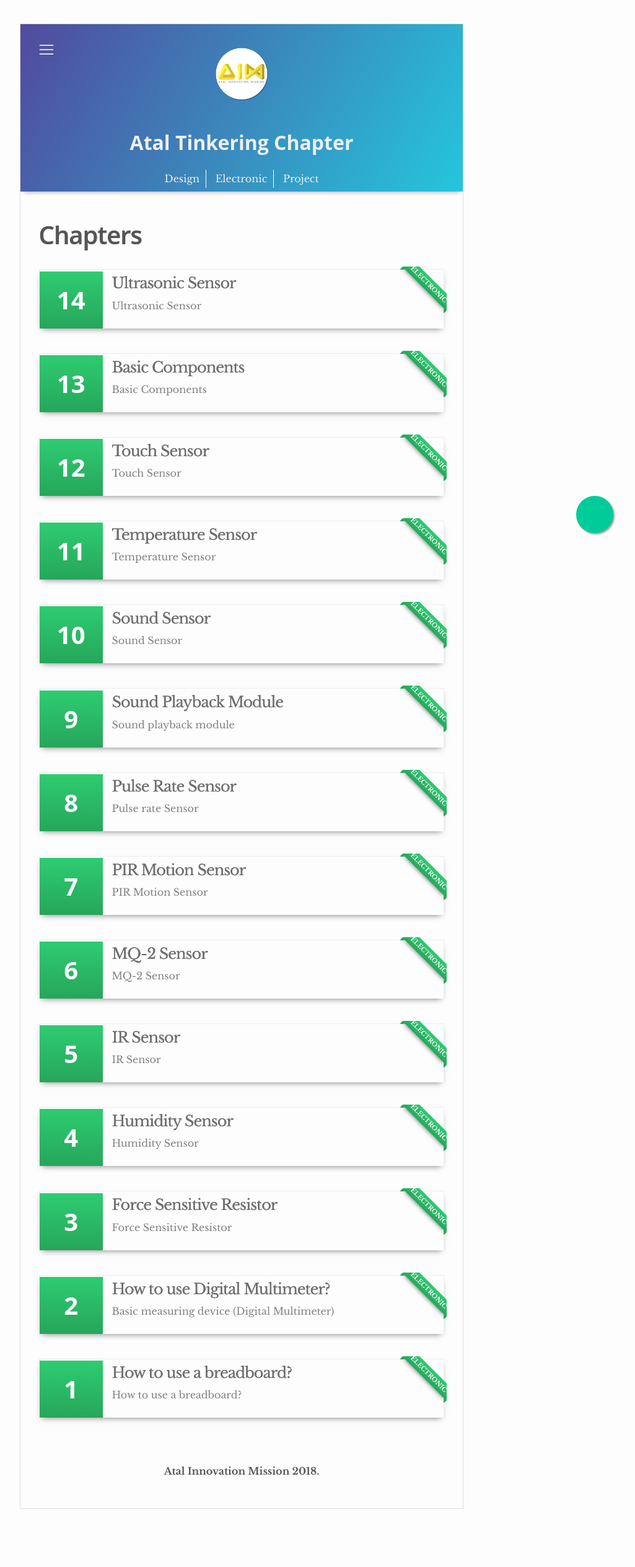
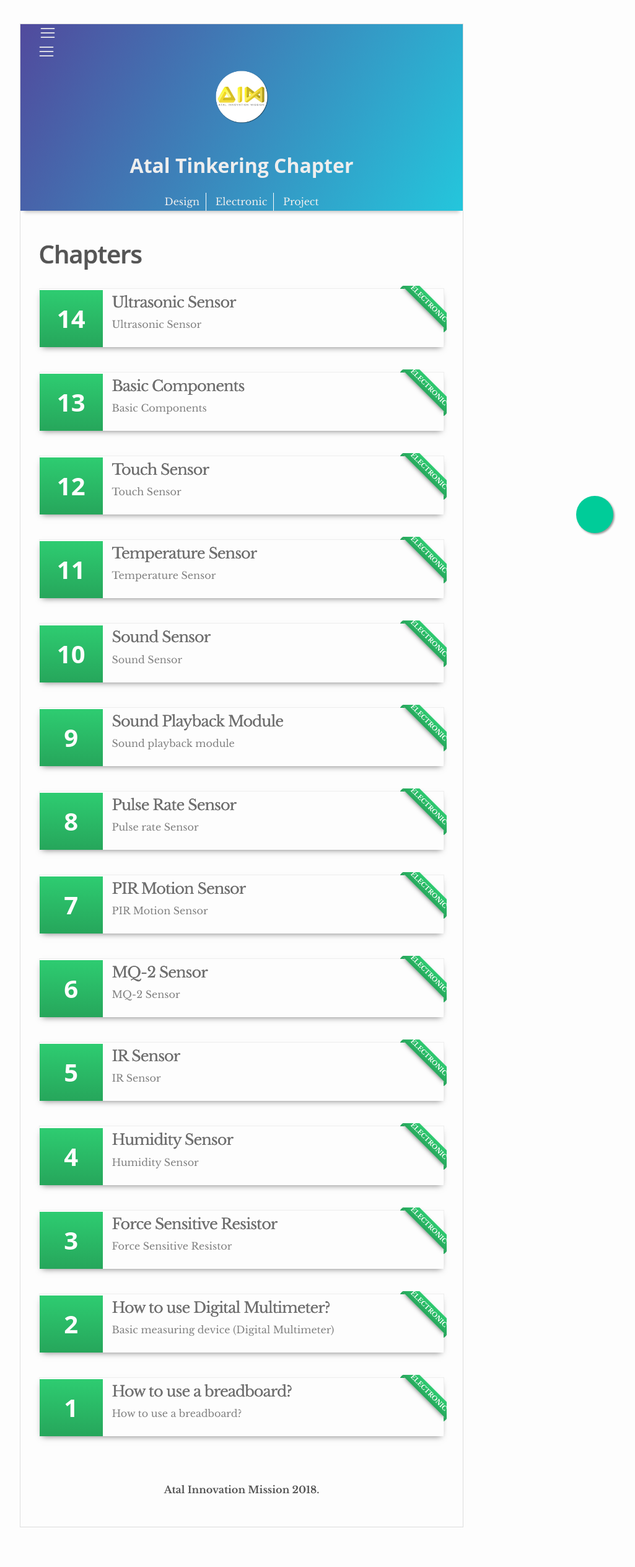
Before and after one commit to yugn27/atel, a Jekyll site: the page built from index.html, in a window 1280 px wide. Shown: the whole page at 62% size, without its empty margins (250-1275 px from the left). Built offline with Jekyll 4.4.1, drawn with Linux system fonts in a browser that asks for light colours; before the commit the page ends 2498 px from its top, so only the background shows below that.

Commit message:
Update header.html

```diff
--- a/_includes/header.html
+++ b/_includes/header.html
@@ -5,6 +5,12 @@
             <svg id="i-menu" viewBox="0 0 32 32" width="28" height="28" fill="none" stroke="#eee" stroke-linecap="round" stroke-linejoin="round" stroke-width="6.25%"><path d="M4 8 L28 8 M4 16 L28 16 M4 24 L28 24" /></svg>
         </span>
 </nav>
+<nav class="site-navr">
+        <span class="menu-bar" onclick="openNav()">
+            <svg id="i-menu" viewBox="0 0 32 32" width="28" height="28" fill="none" stroke="#eee" stroke-linecap="round" stroke-linejoin="round" stroke-width="6.25%"><path d="M4 8 L28 8 M4 16 L28 16 M4 24 L28 24" /></svg>
+        </span>
+</nav>
+
 
 <div class="profile">
 <a href="{{site.baseurl}}/">
```
